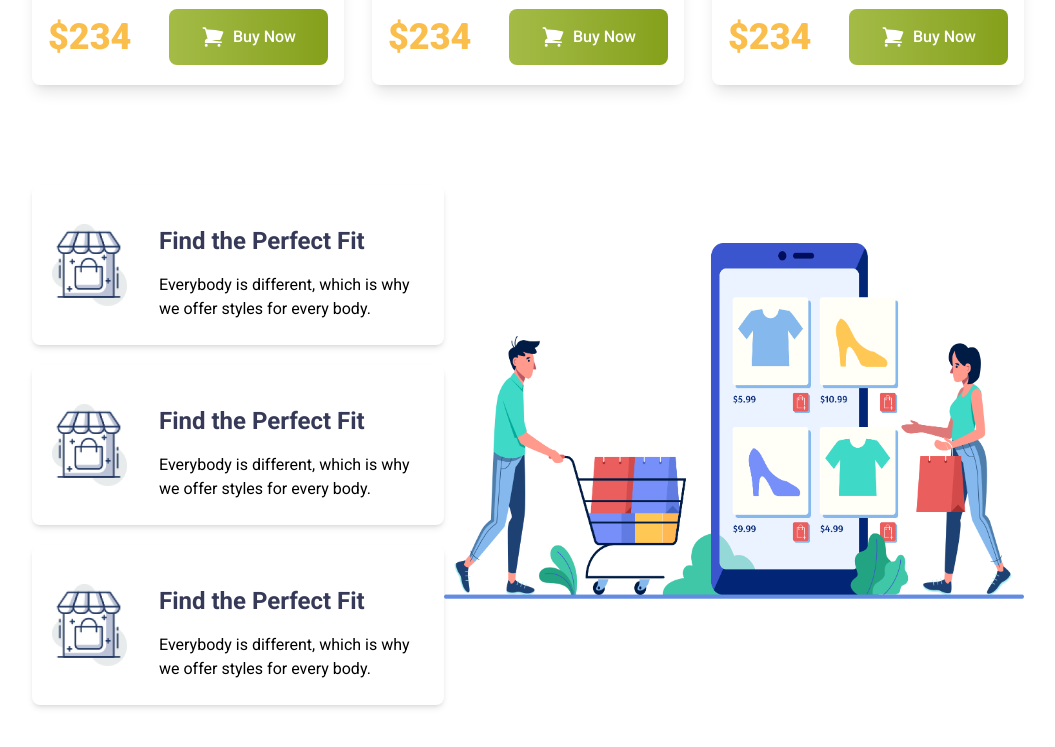
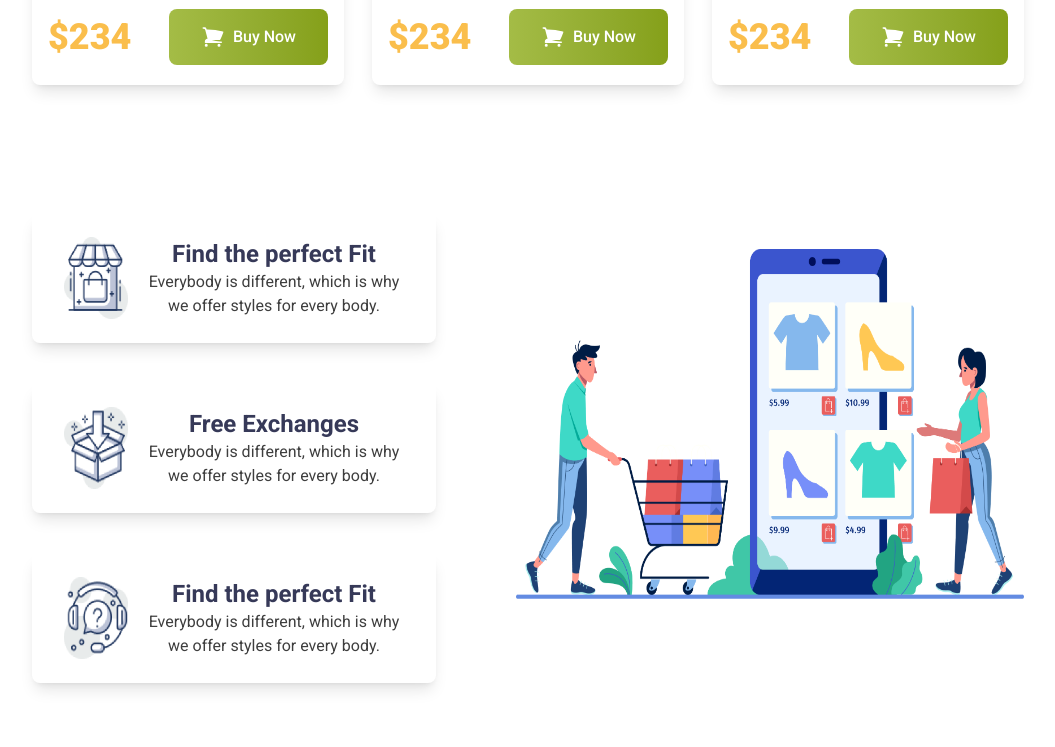
Before and after one commit to muhammad-tamim/Web_Project7, a plain HTML site: page index.html in a window 1280 px wide. Shown: the part 2157-2904 px from the top of the page, without its empty margins (112-1167 px from the left). Drawn offline with nearby package versions, Linux system fonts and the light colour scheme.

Commit message:
refactor: rewrite the About Us section code

```diff
--- a/index.html
+++ b/index.html
@@ -264,50 +264,56 @@
 
         <!-- About Us Section -->
         <section
-            class="pb-36 roboto-font px-4 md:px-12 lg:px-24 xl:px-36 lg:flex flex-row-reverse lg:items-center lg:justify-between">
-            <div class="pb-12">
-                <img class="xl:w-[599px]  xl:h-[356px] lg:w-[350px] lg:h-[260px] " src=" Assets/images/shopping.png"
+            class="mb-40 roboto-font px-4 md:px-12 lg:px-24 xl:px-36 lg:flex lg:flex-row-reverse lg:items-center lg:gap-20">
+            <div>
+                <img class="lg:w-[400px] lg:h-[250px] xl:w-[600px] xl:h-[350px]" src="Assets/images/shopping.png"
                     alt="">
             </div>
 
-            <div>
-                <!-- card 1 -->
+            <div class="flex flex-col gap-10 pt-12">
+                <!-- Card 1 -->
                 <div
-                    class="rounded-lg shadow-md my-6 md:my-10 py-6 px-5 flex flex-col items-center text-center lg:flex-row lg:justify-evenly lg:gap-8 lg:text-left lg:my-5 ">
+                    class="py-6 px-8 shadow-lg rounded-lg text-center flex flex-col items-center gap-1 lg:flex-row lg:gap-4">
                     <div>
-                        <img class="w-[78px]  h-[82px]" src="Assets/icons/house.png" alt="">
+                        <img class="w-[78px] h-[82px]" src="Assets/icons/house.png" alt="">
                     </div>
-                    <div class="xl:w-[276px] lg:w-[250px]">
-                        <h1 class="font-bold text-2xl text-[#363958] py-4">Find the Perfect Fit</h1>
-                        <p>Everybody is different, which is why we
-                            offer styles for every body.</p>
+                    <div class="lg:w-80">
+                        <h3 class="font-bold text-[#363958] text-2xl">Find the perfect Fit</h3>
+                        <p class="text-[#3E3E3E]">
+                            Everybody is different, which is why we
+                            offer styles for every body.
+                        </p>
                     </div>
                 </div>
-                <!-- card 1 -->
+                <!-- Card 2 -->
                 <div
-                    class="rounded-lg shadow-md my-6 md:my-10 py-6 px-5 flex flex-col items-center text-center lg:flex-row lg:justify-evenly lg:gap-8 lg:text-left lg:my-5">
+                    class="py-6 px-8 shadow-lg rounded-lg text-center flex flex-col items-center gap-1 lg:flex-row lg:gap-4">
                     <div>
-                        <img class="w-[78px]  h-[82px]" src="Assets/icons/house.png" alt="">
+                        <img class="w-[78px] h-[82px]" src="Assets/icons/box.png" alt="">
                     </div>
-                    <div class="xl:w-[276px] lg:w-[250px]">
-                        <h1 class="font-bold text-2xl text-[#363958] py-4">Find the Perfect Fit</h1>
-                        <p>Everybody is different, which is why we
-                            offer styles for every body.</p>
+                    <div class="lg:w-80">
+                        <h3 class="font-bold text-[#363958] text-2xl">Free Exchanges</h3>
+                        <p class="text-[#3E3E3E]">
+                            Everybody is different, which is why we offer styles for every body.
+                        </p>
                     </div>
                 </div>
-                <!-- card 1 -->
+                <!-- Card 3 -->
                 <div
-                    class="rounded-lg shadow-md my-6 md:my-10 py-6 px-5 flex flex-col items-center text-center lg:flex-row lg:justify-evenly lg:gap-8 lg:text-left lg:my-5">
+                    class="py-6 px-8 shadow-lg rounded-lg text-center flex flex-col items-center gap-1 lg:flex-row lg:gap-4">
                     <div>
-                        <img class="w-[78px]  h-[82px]" src="Assets/icons/house.png" alt="">
+                        <img class="w-[78px] h-[82px]" src="Assets/icons/question.png" alt="">
                     </div>
-                    <div class="xl:w-[276px] lg:w-[250px]">
-                        <h1 class="font-bold text-2xl text-[#363958] py-4">Find the Perfect Fit</h1>
-                        <p>Everybody is different, which is why we
-                            offer styles for every body.</p>
+                    <div class="lg:w-80">
+                        <h3 class="font-bold text-[#363958] text-2xl">Find the perfect Fit
+                        </h3>
+                        <p class="text-[#3E3E3E]">
+                            Everybody is different, which is why we offer styles for every body.
+                        </p>
                     </div>
                 </div>
             </div>
+
         </section>
         <!-- End About Us Section -->
     </main>
```
